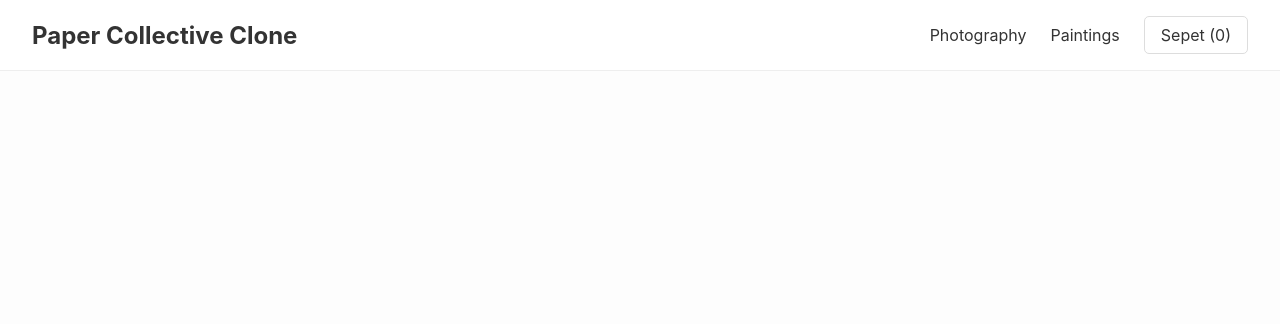
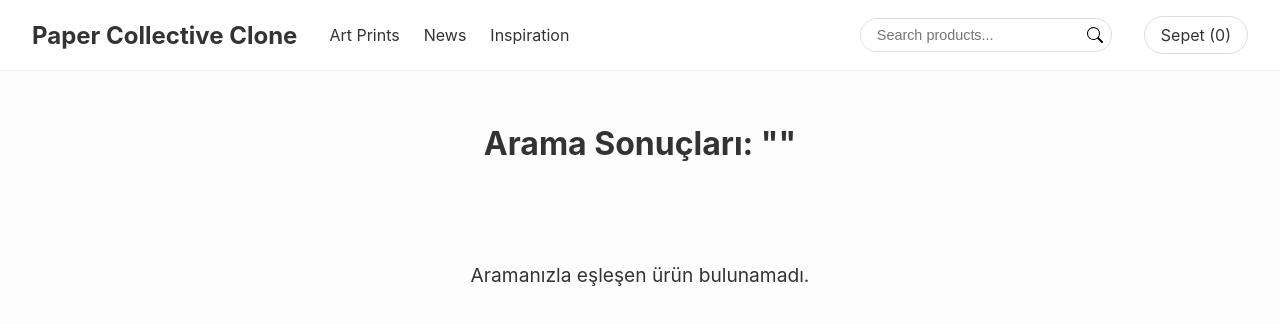
Before and after one commit to omerbaki7/paper-collective-clone, a Vue app: page /search in a window 1280 px wide. Shown: the top 324 px of the page. Built offline with nearby package versions, Linux system fonts and the light colour scheme.

Commit message:
feat: Implement dropdown menu and search functionality

```diff
--- a/src/components/Navbar.vue
+++ b/src/components/Navbar.vue
@@ -1,61 +1,96 @@
 <script setup>
-import { RouterLink } from 'vue-router';
+import { RouterLink, useRouter } from 'vue-router';
 import { useCartStore } from '../stores/cartStore.js';
+import productsData from '../data/products.json';
+import { computed, ref } from 'vue';
 
 const cartStore = useCartStore();
+const categories = computed(() => [...new Set(productsData.map(p => p.category))]);
+
+// ARAMA MANTIĞI
+const searchQuery = ref('');
+const router = useRouter();
+
+function handleSearch() {
+  if (searchQuery.value.trim() !== '') {
+    router.push({ name: 'search', query: { q: searchQuery.value } });
+    searchQuery.value = ''; // Aramadan sonra kutuyu temizle (isteğe bağlı)
+  }
+}
 </script>
 
 <template>
   <header class="navbar">
-    <RouterLink to="/" class="logo">Paper Collective Clone</RouterLink>
-    <nav class="main-nav">
-      <RouterLink to="/category/Photography" class="nav-link">Photography</RouterLink>
-      <RouterLink to="/category/Paintings" class="nav-link">Paintings</RouterLink>
+
+    <!-- SOL TARAF -->
+    <div class="navbar-left">
+      <RouterLink to="/" class="logo">Paper Collective Clone</RouterLink>
+      <nav class="main-nav">
+        <div class="dropdown-container">
+          <RouterLink to="/" class="nav-link">Art Prints</RouterLink>
+          <div class="dropdown-content">
+            <div class="dropdown-section">
+              <h4>Categories</h4>
+              <RouterLink
+                v-for="category in categories"
+                :key="category"
+                :to="`/category/${category}`"
+                class="dropdown-link">
+                {{ category }}
+              </RouterLink>
+              <RouterLink to="/" class="dropdown-link">All</RouterLink>
+            </div>
+            <div class="dropdown-section">
+              <h4>Themes</h4>
+              <a href="#" class="dropdown-link">Floral</a>
+              <a href="#" class="dropdown-link">Colorful</a>
+            </div>
+          </div>
+        </div>
+        <a href="#" class="nav-link">News</a>
+        <a href="#" class="nav-link">Inspiration</a>
+      </nav>
+    </div>
+
+    <!-- SAĞ TARAF -->
+    <div class="navbar-right">
+      <form @submit.prevent="handleSearch" class="search-form">
+        <input type="text" v-model="searchQuery" placeholder="Search products..." class="search-input">
+        <button type="submit" class="search-button">
+          <!-- Büyüteç ikonu için SVG kullandık -->
+          <svg xmlns="http://www.w3.org/2000/svg" width="16" height="16" fill="currentColor" viewBox="0 0 16 16">
+            <path d="M11.742 10.344a6.5 6.5 0 1 0-1.397 1.398h-.001c.03.04.062.078.098.115l3.85 3.85a1 1 0 0 0 1.415-1.414l-3.85-3.85a1.007 1.007 0 0 0-.115-.1zM12 6.5a5.5 5.5 0 1 1-11 0 5.5 5.5 0 0 1 11 0z"/>
+          </svg>
+        </button>
+      </form>
 
       <RouterLink to="/cart" class="nav-link cart-link">
         Sepet ({{ cartStore.cartItemCount }})
       </RouterLink>
-    </nav>
+    </div>
+
   </header>
 </template>
 
 <style scoped>
-.navbar {
-  display: flex;
-  justify-content: space-between;
-  align-items: center;
-  padding: 1rem 2rem;
-  background-color: #fff;
-  border-bottom: 1px solid #eee;
-}
+.navbar { display: flex; justify-content: space-between; align-items: center; padding: 1rem 2rem; background-color: #fff; border-bottom: 1px solid #eee; }
+.navbar-left, .navbar-right { display: flex; align-items: center; gap: 2rem; }
+.logo { font-weight: bold; font-size: 1.5rem; text-decoration: none; color: #333; }
+.main-nav { display: flex; align-items: center; gap: 1.5rem; }
+.nav-link { text-decoration: none; color: #333; font-size: 1rem; transition: color 0.3s ease; padding: 0.5rem 0; }
+.nav-link:hover { color: #888; }
+.cart-link { padding: 0.5rem 1rem; border: 1px solid #ddd; border-radius: 20px; }
 
-.logo {
-  font-weight: bold;
-  font-size: 1.5rem;
-  text-decoration: none;
-  color: #333;
-}
+/* AÇILIR MENÜ STİLLERİ */
+.dropdown-container { position: relative; }
+.dropdown-content { display: none; position: absolute; top: 100%; left: -2rem; background-color: white; min-width: 600px; box-shadow: 0px 8px 16px 0px rgba(0,0,0,0.1); z-index: 1; padding: 1rem 2rem; border-top: 2px solid #333; flex-direction: row; gap: 3rem; }
+.dropdown-container:hover .dropdown-content { display: flex; }
+.dropdown-section h4 { margin-top: 0; margin-bottom: 1rem; color: #888; font-size: 0.9rem; }
+.dropdown-link { display: block; color: #333; text-decoration: none; padding: 0.5rem 0; }
+.dropdown-link:hover { color: #000; font-weight: bold; }
 
-.main-nav {
-  display: flex;
-  align-items: center;
-  gap: 1.5rem; /* Linkler arası boşluk */
-}
-
-.nav-link {
-  text-decoration: none;
-  color: #333;
-  font-size: 1rem;
-  transition: color 0.3s ease;
-}
-
-.nav-link:hover {
-  color: #888;
-}
-
-.cart-link {
-  padding: 0.5rem 1rem;
-  border: 1px solid #ddd;
-  border-radius: 5px;
-}
+/* ARAMA KUTUSU STİLLERİ */
+.search-form { display: flex; align-items: center; border: 1px solid #ddd; border-radius: 20px; overflow: hidden; }
+.search-input { border: none; outline: none; padding: 0.5rem 1rem; font-size: 0.9rem; }
+.search-button { border: none; background: none; cursor: pointer; padding: 0.5rem; display: flex; align-items: center; }
 </style>
--- a/src/router/index.js
+++ b/src/router/index.js
@@ -2,6 +2,7 @@ import { createRouter, createWebHistory } from 'vue-router'
 import HomeView from '../views/HomeView.vue'
 import ProductDetailView from '../views/ProductDetailView.vue'
 import CartView from '../views/CartView.vue'
+import SearchView from '../views/SearchView.vue';
 
 const router = createRouter({
   history: createWebHistory(import.meta.env.BASE_URL),
@@ -29,6 +30,11 @@ const router = createRouter({
       component: HomeView // Bu rota da HomeView'ı gösteriyor!
     },
     {
+      path: '/search',
+      name: 'search',
+      component: SearchView
+    },
+    {
       path: '/about',
       name: 'about',
       // route level code-splitting
--- /dev/null
+++ b/src/views/SearchView.vue
@@ -0,0 +1,55 @@
+<script setup>
+import { useRoute } from 'vue-router';
+import { computed } from 'vue';
+import ProductCard from '../components/ProductCard.vue';
+import productsData from '../data/products.json';
+
+const route = useRoute();
+
+// URL'den arama terimini alıyoruz (örn: /search?q=Life adresindeki 'Life' kelimesi)
+const searchQuery = computed(() => route.query.q || '');
+
+// Arama terimine göre ürünleri filtreliyoruz
+const searchedProducts = computed(() => {
+  if (!searchQuery.value) {
+    return []; // Arama boşsa hiçbir şey gösterme
+  }
+  // Arama terimini küçük harfe çevirip, ürün adı veya sanatçı adında (küçük harfe çevrilmiş)
+  // bu terimi içeren ürünleri bul
+  const lowerCaseQuery = searchQuery.value.toLowerCase();
+  return productsData.filter(product =>
+    product.name.toLowerCase().includes(lowerCaseQuery) ||
+    product.artist.toLowerCase().includes(lowerCaseQuery)
+  );
+});
+</script>
+
+<template>
+  <div class="search-view">
+    <h1 class="page-title">Arama Sonuçları: "{{ searchQuery }}"</h1>
+
+    <div v-if="searchedProducts.length > 0" class="product-grid">
+      <ProductCard
+        v-for="product in searchedProducts"
+        :key="product.id"
+        :id="product.id"
+        :name="product.name"
+        :artist="product.artist"
+        :price="product.price"
+        :imageUrl="product.imageUrl"
+      />
+    </div>
+
+    <div v-else class="no-results">
+      <p>Aramanızla eşleşen ürün bulunamadı.</p>
+    </div>
+  </div>
+</template>
+
+<style scoped>
+/* HomeView ile aynı stilleri kullanabiliriz */
+.search-view { padding: 2rem; max-width: 1200px; margin: 0 auto; }
+.page-title { text-align: center; margin-bottom: 2rem; }
+.product-grid { display: grid; grid-template-columns: repeat(auto-fill, minmax(280px, 1fr)); gap: 2rem; }
+.no-results { text-align: center; padding: 3rem; font-size: 1.2rem; }
+</style>
```
